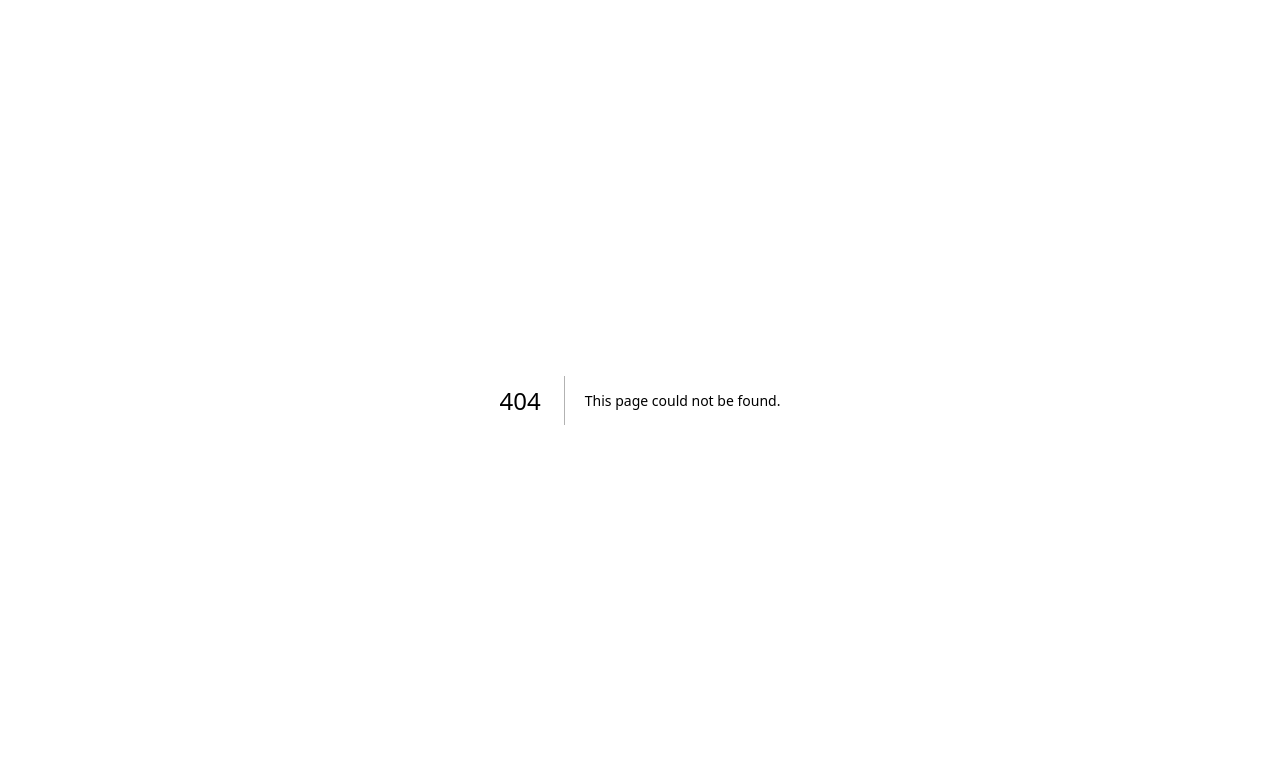
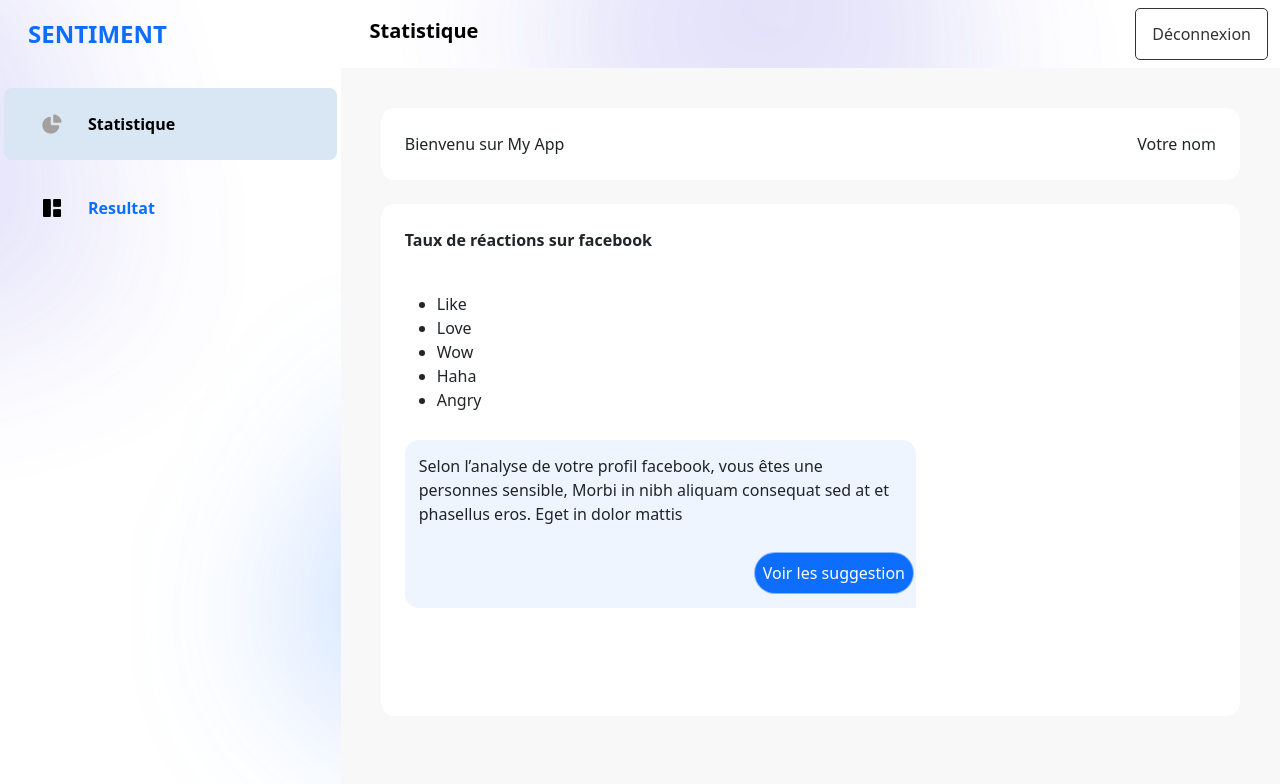
Before and after one commit to Abraham10000/social, a Next.js app: page /mockpage/dashboard in a window 1280 px wide. Before the commit this address had no page. Shown: the top 784 px of the page. Built offline with nearby package versions, Linux system fonts and the light colour scheme.

Commit message:
fix : add static data and sidebard to the mock dashboard

```diff
--- /dev/null
+++ b/src/pages/mockpage/dashboard.tsx
@@ -0,0 +1,79 @@
+import styles from '../../styles/dashboard.module.css';
+import 'bootstrap/dist/css/bootstrap.min.css';
+
+export default function Dashboard() {
+    return (
+        <div className={`${styles.bodyContainer} bodyContainer`} style={{display: "flex", flexDirection: "column", alignItems: "flex-start"}}>
+            <div id="component" className="container-fluid py-2">
+                <div style={{display : "flex", justifyContent : "space-between"}}>
+                    <p style={{width: "372px"}} className="text-primary fs-4 fw-bold font-family-Montserrat m-0 px-3 py-2">
+                        SENTIMENT
+                    </p>
+                    <div style={{display: "flex",justifyContent: "space-between", width: "80%"}}>
+                    <p className="text-center text-black fs-5 fw-bold font-family-Gotham col-xl-1 m-0 px-3 py-2">
+                        Statistique
+                    </p>
+                    <button className={styles.logoutButton}>
+                        Déconnexion
+                    </button>
+                </div>
+                </div>
+            </div>
+            <div style={{display : "flex", width : "100%"}}>
+                <div style={{width : "372px", height : "80vh"}} id="component" className="container-fluid py-3">
+                    <div style={{height: "100%"}} className="px-1 py-1 row justify-content-between">
+                        <div style={{display: "flex", flexDirection: "column", gap: "12px", justifyContent: "space-between"}}>
+                            <div style={{display: "flex", flexDirection: "column", gap: "12px"}}>
+                                <div style={{backgroundColor: "rgb(217, 230, 243)"}} className="p-4 rounded-3 row align-items-center">
+                                    <img style={{width: "fit-content"}} src="/chart'pie.png"/>
+                                    <p className="text-black fs-6 fw-bold font-family-Gotham col-4 m-0">
+                                        Statistique
+                                    </p>
+                                </div>
+                                <div className="p-4 rounded-3 row align-items-center">
+                                    <img style={{width: "fit-content"}} src="/dash.png"/>
+                                    <p className="text-black fs-6 fw-bold font-family-Gotham col-4 m-0">
+                                        <a style={{textDecoration: "none"}} href="result.html">Resultat</a>
+                                    </p>
+                                </div>
+                            </div>
+                        </div>
+                    </div>
+                </div>
+                <div className={`${styles.longStyle} longStyle`}>
+                <div className={`${styles.longStyleChild} longStyleChild`}>
+                    <p className="m-0">Bienvenu sur My App</p>
+                    <p className="m-0">Votre nom</p>
+                </div>
+                <div style={{width: "100%"}}>
+                    <div className={`${styles.anotherStyle} anotherStyle`}>
+                        <p style={{fontWeight: "700"}}>Taux de réactions sur facebook</p>
+                        <div style={{display: "flex", justifyContent: "space-between", width: "100%"}}>
+                            <div style={{display: "flex", flexDirection: "column", gap: "12px"}}>
+                                <ul id={`${styles.legend} legend`}>
+                                    <li><span style={{backgroundColor: "#4267B2"}}></span> Like</li>
+                                    <li><span style={{backgroundColor: "#FD7D84"}}></span> Love</li>
+                                    <li><span style={{backgroundColor: "#1AA1F2"}}></span> Wow</li>
+                                    <li><span style={{backgroundColor: "#FAB81E"}}></span> Haha</li>
+                                    <li><span style={{backgroundColor: "#FFAC53"}}></span> Angry</li>
+                                </ul>
+                                <div className={`${styles.analyse} analyse`}>
+                                    <p>Selon l’analyse de votre profil facebook, vous êtes une personnes sensible, Morbi in nibh aliquam consequat sed at et phasellus eros. Eget in dolor mattis </p>
+                                    <div style={{borderRadius: "44px"}} className="bg-primary border border-1 border-white border-opacity-50 col-xxl-3 row justify-content-center align-items-center">
+                                        <a href="result.html" style={{textDecoration: "none", width: "fit-content"}} className="text-center text-white p-2 fs-6 fw-normal font-family-Gotham m-0">
+                                            Voir les suggestion
+                                        </a>
+                                    </div>
+                                </div>
+                            </div>
+                        <div className={`${styles.chartContainer} chartContainer`}>
+                            <canvas id="myChart"></canvas>
+                        </div>
+                    </div>
+                </div>
+            </div>
+            </div>
+            </div>
+        </div>
+    )
+}
--- /dev/null
+++ b/src/styles/dashboard.module.css
@@ -0,0 +1,96 @@
+.bodyContainer {
+    background-image: url("/Cover.svg");
+    background-size: cover;
+    background-repeat: no-repeat;
+}
+.logoutButton {
+    background-color: #fff;
+    color: #333;
+    border: 1px solid #333;
+    border-radius: 5px;
+    padding: 8px 16px;
+    cursor: pointer;
+    transition: background-color 0.3s ease, color 0.3s ease,
+      border-color 0.3s ease;
+  }
+
+  .logoutButton:hover {
+    background-color: #333;
+    color: #fff;
+    border-color: #333;
+  }
+
+  @media (max-width: 768px) {
+    .logoutButton {
+      margin: 18px 0;
+    }
+  }
+.chartContainer {
+    position: relative;
+    width: 400px;
+    height: 400px;
+    margin: 0;
+  }
+  #legend {
+    list-style: none;
+    /* position: absolute; */
+    right: 0;
+    top: 0;
+    margin: 20px;
+  }
+  #legend li {
+    display: flex;
+    align-items: center;
+    margin-bottom: 5px;
+  }
+  #legend li span {
+    display: inline-block;
+    width: 20px;
+    height: 20px;
+    margin-right: 10px;
+    border-radius: 50%;
+  }
+
+  .longStyle {
+    display: flex;
+    width: 80%;
+    height: 90vh;
+    padding: 40px;
+    flex-direction: column;
+    align-items: flex-start;
+    gap: 24px;
+
+    background: #F8F8F8;
+  }
+  .longStyleChild {
+    display: flex;
+padding: 24px;
+align-items: center;
+justify-content: space-between;
+gap: 24px;
+align-self: stretch;
+
+border-radius: 14px;
+background: var(--White, #FFF);
+  }
+  .anotherStyle{
+    display: flex;
+    padding: 24px;
+    flex-direction: column;
+    align-items: flex-start;
+    gap: 24px;
+    align-self: stretch;
+
+    border-radius: 14px;
+    background: #FFF;
+  }
+.analyse{
+    display: flex;
+    padding: 14px;
+    flex-direction: column;
+    align-items: flex-end;
+    gap: 10px;
+    align-self: stretch;
+    border-radius: 14px 14px 0px 14px;
+    background: rgba(44, 128, 255, 0.08);
+}
```
Also changed, not shown: src/pages/mockpage/index.tsx (added, +9 -0 lines), public/chart'pie.png (added), public/dash.png (added).
